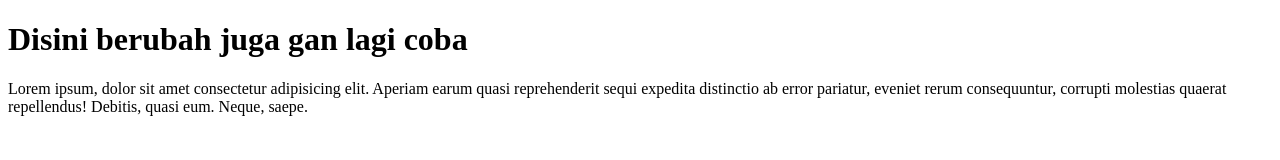
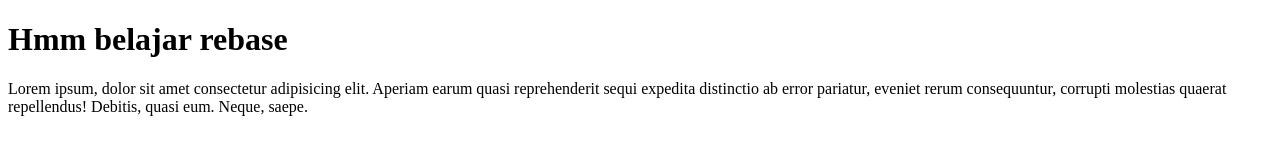
Before and after one commit to novitasari-arlim/coba-3, a plain HTML site: page index.html in a window 1280 px wide. Drawn offline with Linux system fonts and the light colour scheme.

Commit message:
Mengubah header

```diff
--- a/index.html
+++ b/index.html
@@ -6,7 +6,7 @@
     <title>Coba Git Remote</title>
 </head>
 <body>
-    <h1>Disini berubah juga gan lagi coba</h1>
+    <h1>Hmm belajar rebase</h1>
     <p>Lorem ipsum, dolor sit amet consectetur adipisicing elit. Aperiam earum quasi reprehenderit sequi expedita distinctio ab error pariatur, eveniet rerum consequuntur, corrupti molestias quaerat repellendus! Debitis, quasi eum. Neque, saepe.</p>
 </body>
 </html>
```
